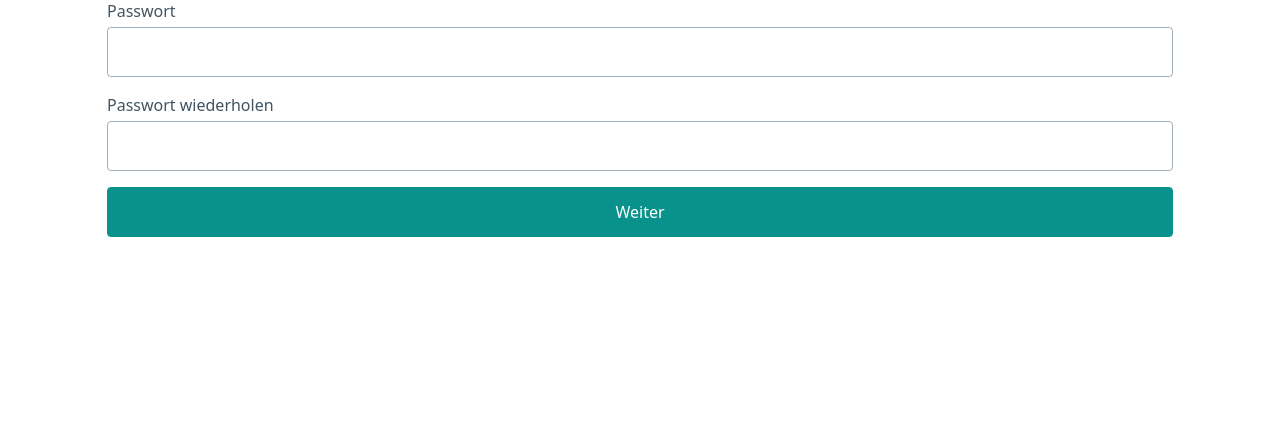
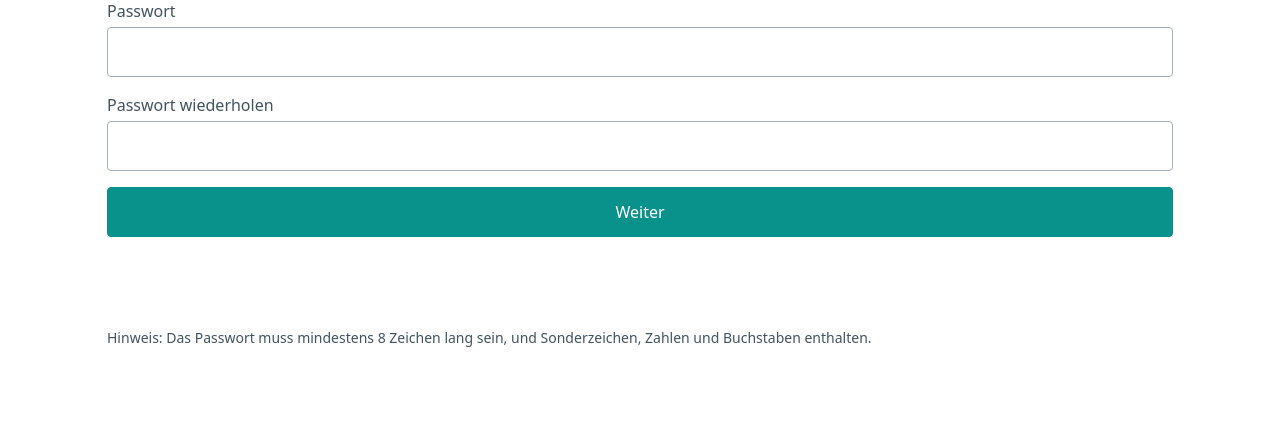
Before and after one commit to Jean28518/libre-workspace, a Django app: page /welcome/start in a window 1280 px wide. Shown: the part 299-731 px from the top of the page. Run offline with Django 3.2, Linux system fonts and the light colour scheme.

Commit message:
Add password rules to welcome page #90

```diff
--- a/src/lac/welcome/templates/welcome/welcome_start.html
+++ b/src/lac/welcome/templates/welcome/welcome_start.html
@@ -20,4 +20,8 @@
     <input type="submit" value="Weiter">
 </form>
 
+<br>
+<br>
+<small>Hinweis: Das Passwort muss mindestens 8 Zeichen lang sein, und Sonderzeichen, Zahlen und Buchstaben enthalten.</small>
+
 {% endblock %}
```
